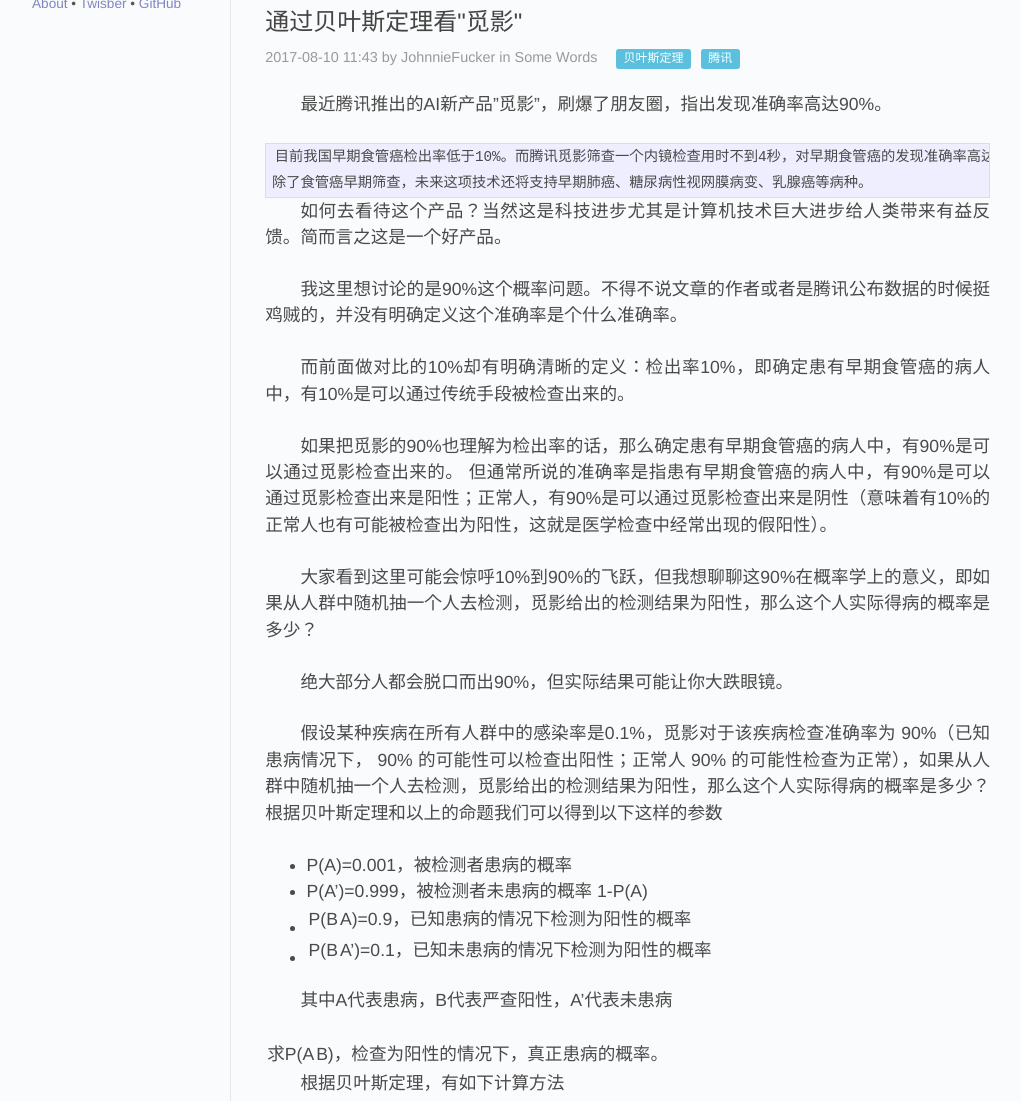
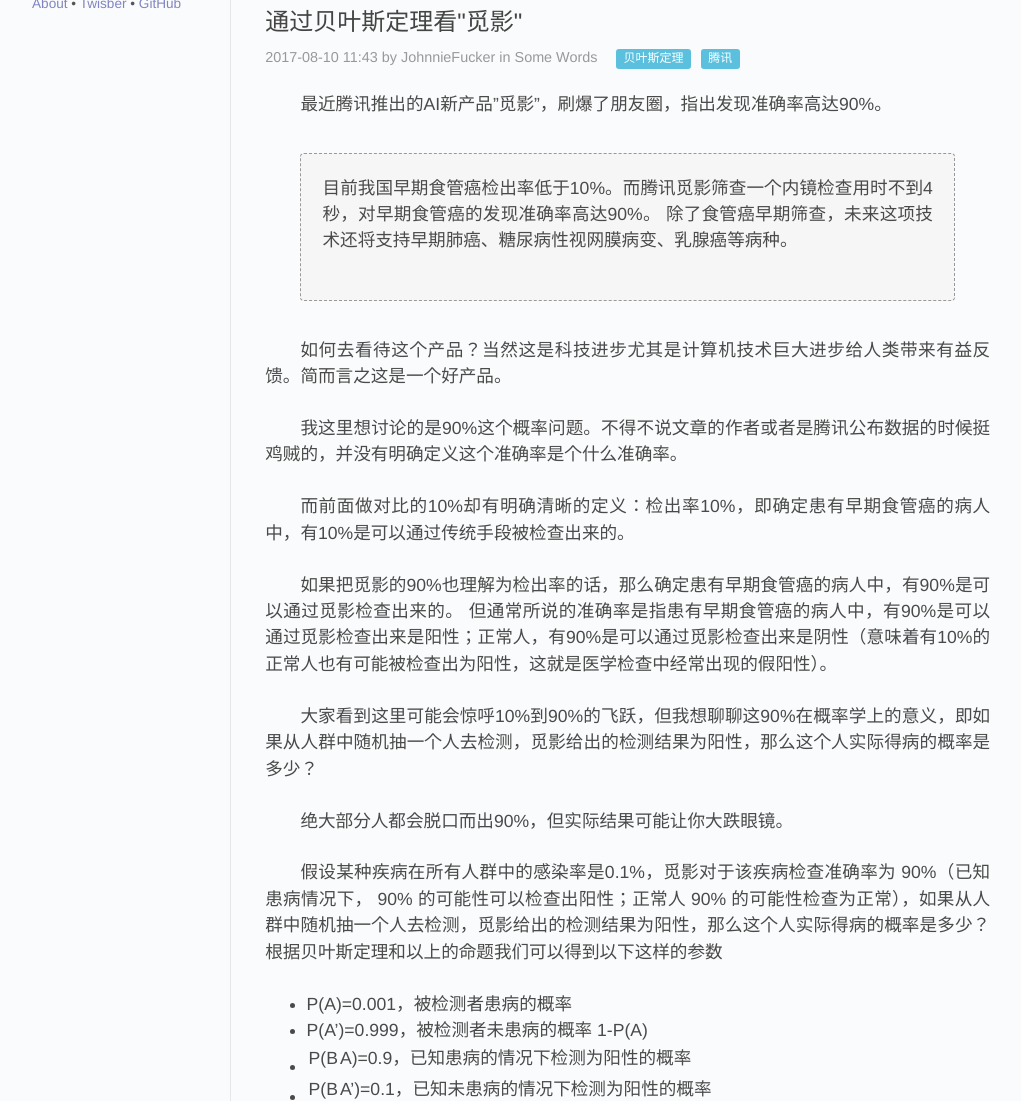
Before and after one commit to JohnnieFucker/blog, a Jekyll site: the page built from _posts/2017-08-10-evaluate-tencent-miying-by-bayes-theorem.md, in a window 1280 px wide. Shown: the part 596-1697 px from the top of the page, without its empty margins (159-1180 px from the left). Built offline with Jekyll 4.4.1, drawn with Linux system fonts in a browser that asks for light colours; comment, search, counter and statistics services are not loaded; grey boxes are pictures that could not be loaded.

```diff
--- a/_posts/2017-08-10-evaluate-tencent-miying-by-bayes-theorem.md
+++ b/_posts/2017-08-10-evaluate-tencent-miying-by-bayes-theorem.md
@@ -13,8 +13,8 @@ tags:
 
 最近腾讯推出的AI新产品"觅影"，刷爆了朋友圈，指出发现准确率高达90%。
 
-    目前我国早期食管癌检出率低于10%。而腾讯觅影筛查一个内镜检查用时不到4秒，对早期食管癌的发现准确率高达90%。
-    除了食管癌早期筛查，未来这项技术还将支持早期肺癌、糖尿病性视网膜病变、乳腺癌等病种。
+> 目前我国早期食管癌检出率低于10%。而腾讯觅影筛查一个内镜检查用时不到4秒，对早期食管癌的发现准确率高达90%。
+> 除了食管癌早期筛查，未来这项技术还将支持早期肺癌、糖尿病性视网膜病变、乳腺癌等病种。
 
 
 如何去看待这个产品？当然这是科技进步尤其是计算机技术巨大进步给人类带来有益反馈。简而言之这是一个好产品。
```
